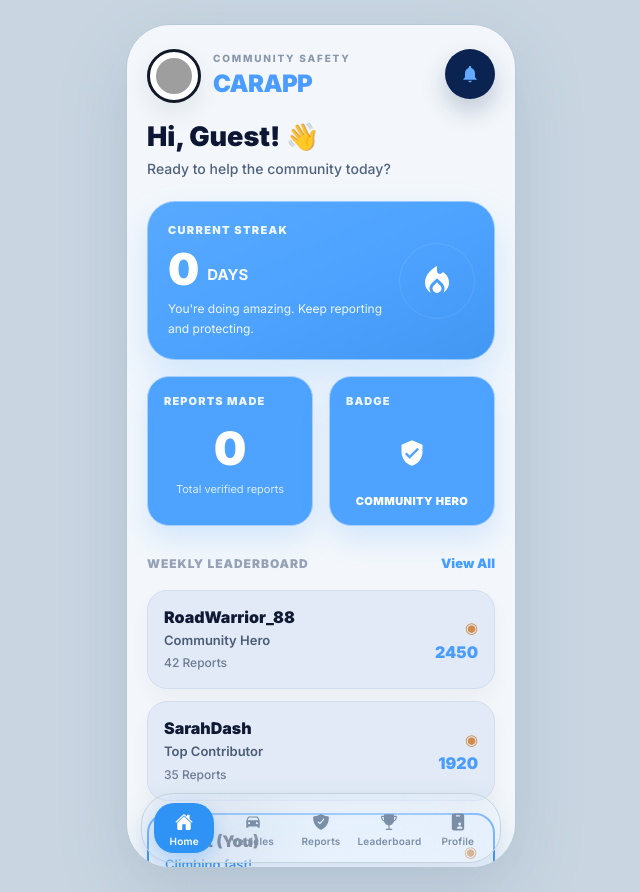
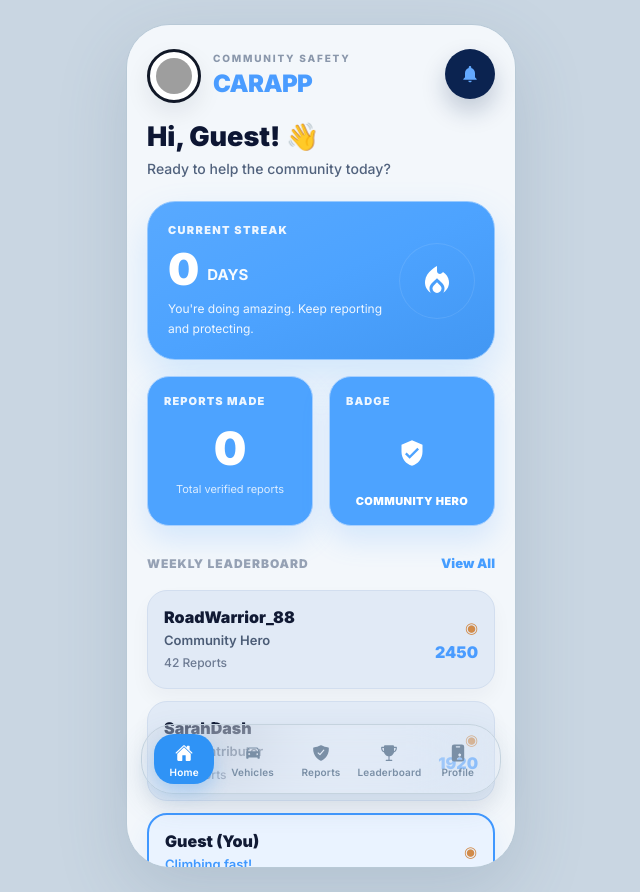
Before and after one commit to Asad3322/Car-app-French, a React (Vite) app: page /app/home in a window 1280 px wide. Shown: the whole page, without its empty margins (319-959 px from the left). Built offline with nearby package versions, Linux system fonts and the light colour scheme; grey boxes are pictures that could not be loaded.

Commit message:
Applayout some nav changes

```diff
--- a/src/components/layout/AppLayout.tsx
+++ b/src/components/layout/AppLayout.tsx
@@ -23,25 +23,27 @@ const AppLayout: React.FC = () => {
             sm:shadow-[0_24px_70px_rgba(73,101,130,0.18)]
           "
         >
-          {/* Soft light background layers */}
+          {/* Background layers */}
           <div className="pointer-events-none absolute inset-0 bg-[radial-gradient(circle_at_top,_rgba(90,157,255,0.10),_transparent_36%)]" />
           <div className="pointer-events-none absolute inset-0 bg-[radial-gradient(circle_at_bottom,_rgba(90,157,255,0.05),_transparent_42%)]" />
 
-          {/* Content */}
+          {/* Scrollable Content */}
           <div
             className="scrollbar-hide relative z-10 flex-1 overflow-y-auto"
             style={{
-              paddingBottom: 'calc(106px + env(safe-area-inset-bottom, 0px))',
+              paddingBottom: 'calc(110px + env(safe-area-inset-bottom, 0px))',
             }}
           >
             <Outlet />
           </div>
+        </main>
+      </div>
 
-          {/* Floating Nav */}
+      {/* ✅ FIXED FLOATING NAV (MAIN FIX) */}
       <div
-            className="pointer-events-none absolute inset-x-0 z-50 flex justify-center px-4 sm:px-0"
+        className="pointer-events-none fixed inset-x-0 z-[999] flex justify-center px-4 sm:px-0"
         style={{
-              bottom: 'max(4px, env(safe-area-inset-bottom, 0px))',
+          bottom: 'calc(env(safe-area-inset-bottom, 0px) + 6px)',
         }}
       >
         <nav
@@ -67,8 +69,6 @@ const AppLayout: React.FC = () => {
           <NavItem to="/app/profile" icon={ProfileNavIcon} label="Profile" />
         </nav>
       </div>
-        </main>
-      </div>
     </div>
   );
 };
```
Lines whose indentation alone changed are shown as unchanged.
